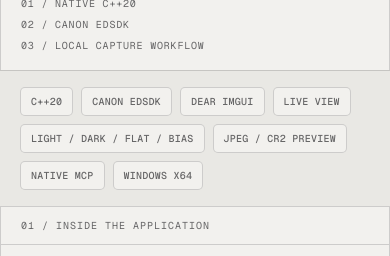
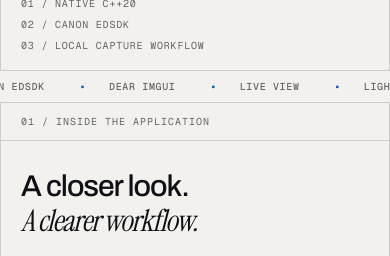
Before and after one commit to Artur73737/AstroPhoto, a Next.js app in the folder site/: page / in a window 390 px wide. Shown: the part 763-1019 px from the top of the page. Built offline with nearby package versions, Linux system fonts and the light colour scheme; no server answers.

Commit message:
Restore continuous technology marquee on mobile

```diff
--- a/site/src/app/globals.css
+++ b/site/src/app/globals.css
@@ -228,11 +228,6 @@ section { scroll-margin-top: 12px; }
   .frame-title, .frame-title .hud-label { font-size: 10px; line-height: 1.5; }
   .frame-title { padding: 8px 10px; flex-wrap: wrap; }
   .frame-title .text-link { display: inline-flex; align-items: center; min-height: 32px; font-size: 11px; }
-  .marquee { padding: 16px 20px; background: var(--bg-sunken); }
-  .marquee-track { animation: none; flex-wrap: wrap; width: 100%; gap: 8px; }
-  .marquee-track[aria-hidden="true"] { display: none; }
-  .marquee li { flex: 0 1 auto; padding: 6px 10px; white-space: normal; font-size: 10px; letter-spacing: .025em; border: 1px solid var(--line); border-radius: 5px; background: var(--bg); }
-  .marquee li > span { display: none; }
   .section-heading { gap: 16px; align-items: start; }
   .section-heading, .section-intro { padding: 28px 20px; }
   .section-title, .section-heading h2 { font-size: 30px; line-height: 1.15; }
```
